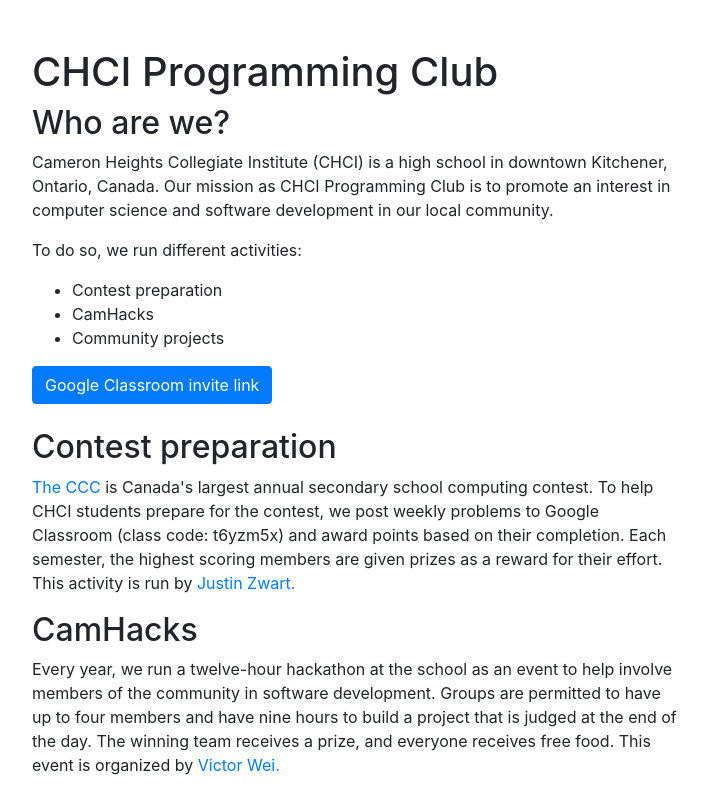
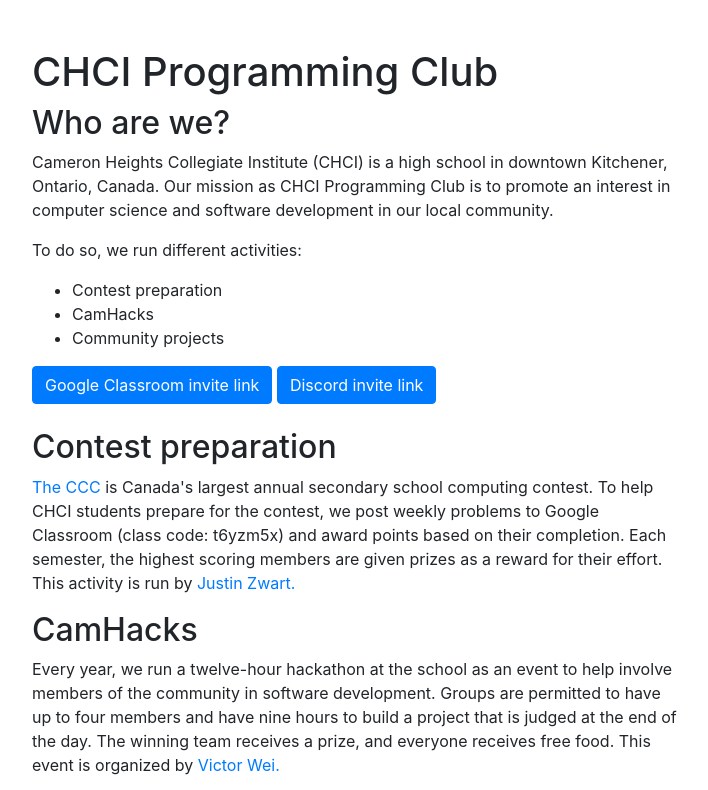
Before and after one commit to Cameron-Heights-Programming-Club/CHCI-Programming-Club-Website, a plain HTML site: page index.html in a window 1280 px wide. Shown: the top 790 px of the page, without its empty margins (283-991 px from the left). Drawn offline with nearby package versions, Linux system fonts and the light colour scheme.

Commit message:
discord invite link

```diff
--- a/index.html
+++ b/index.html
@@ -34,6 +34,7 @@
           <li>Community projects</li>
         </ul>
         <a class="btn btn-primary" href="https://classroom.google.com/c/MTY3MzQzODM4MzJa?cjc=t6yzm5x">Google Classroom invite link</a>
+        <a class="btn btn-primary" href="https://discord.gg/rufgAk">Discord invite link</a>
         <br />
         <br />
         <h2>Contest preparation</h2>
```
